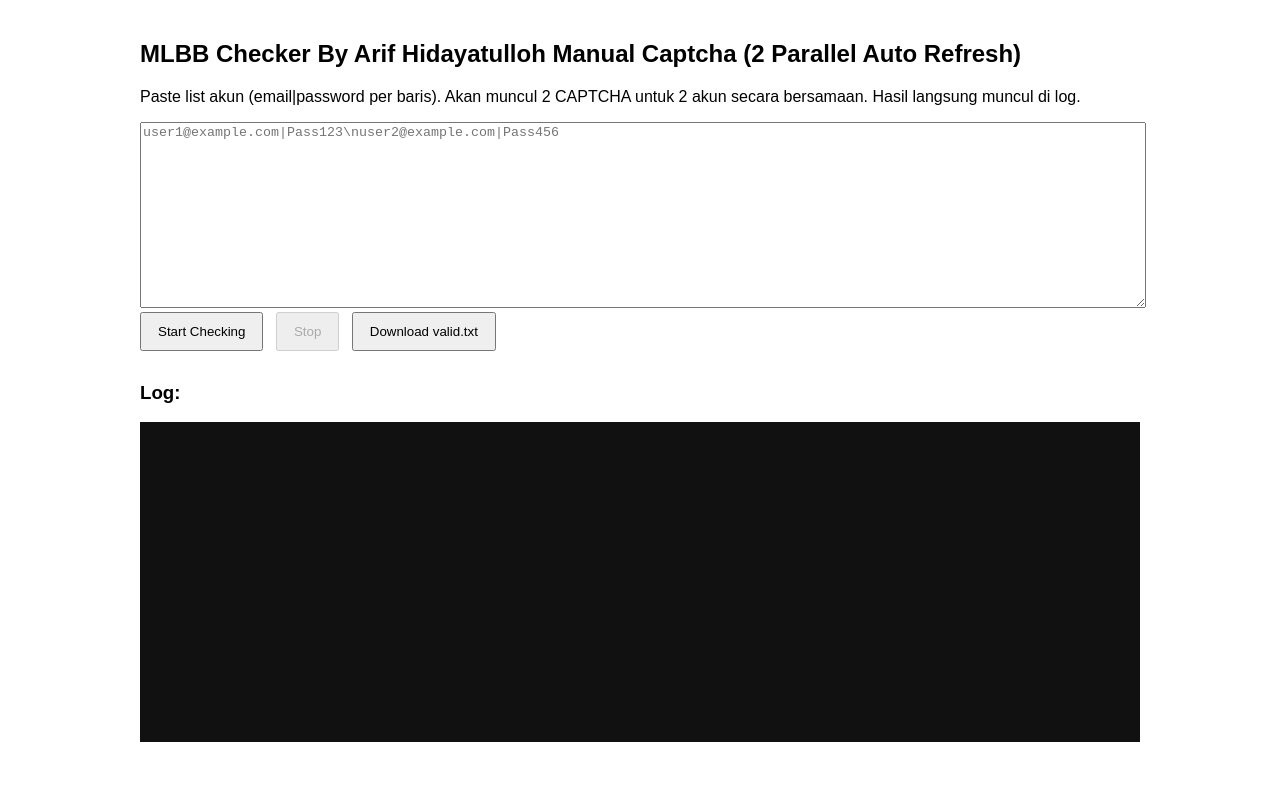
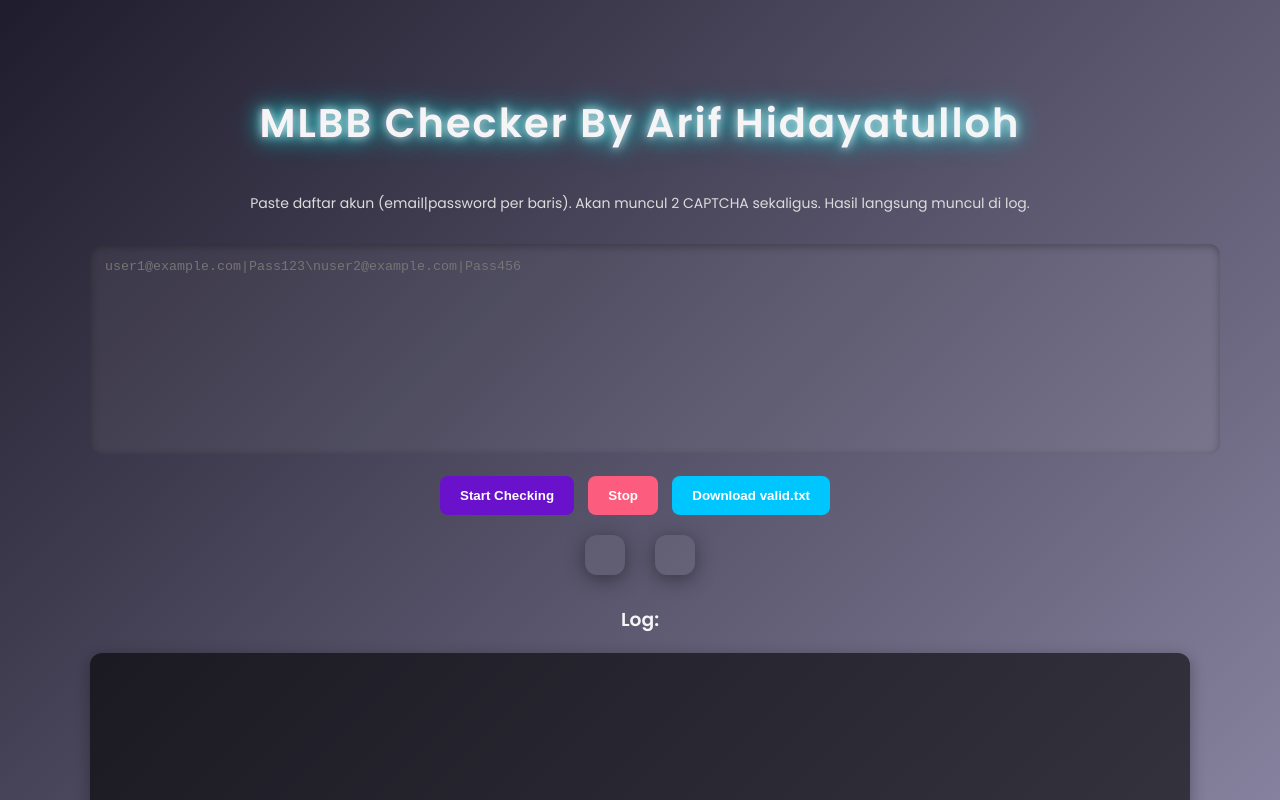
Before and after one commit to Nuykevinazmi/arif2, a plain HTML site: page index.html in a window 1280 px wide. Shown: the top 800 px of the page. Drawn offline with Linux system fonts and the light colour scheme.

Commit message:
Update index.html

```diff
--- a/index.html
+++ b/index.html
@@ -2,37 +2,149 @@
 <html lang="en">
 <head>
 <meta charset="UTF-8" />
-<title>MLBB Checker By Arif Hidayatulloh Manual Captcha - 2 Parallel (Auto Refresh)</title>
+<title>MLBB Checker By Arif Hidayatulloh</title>
+<link href="https://fonts.googleapis.com/css2?family=Poppins:wght@400;600&display=swap" rel="stylesheet">
 <script src="https://cstaticdun.126.net/load.min.js"></script>
 <style>
-  body { font-family: Arial; max-width: 1000px; margin: auto; padding: 20px; }
-  textarea { width: 100%; height: 180px; font-family: monospace; }
-  #captcha-container { margin: 12px 0; display: flex; gap: 20px; }
-  #log { background: #111; color: #eee; height: 300px; overflow-y: auto; padding: 10px; font-family: monospace; white-space: pre-wrap; }
-  button { padding: 10px 16px; cursor: pointer; margin-right: 8px; }
+  body {
+    font-family: 'Poppins', sans-serif;
+    max-width: 1100px;
+    margin: 40px auto;
+    padding: 20px;
+    background: linear-gradient(135deg, #1f1c2c, #928dab);
+    color: #f5f5f5;
+  }
+
+  h2 {
+    text-align: center;
+    margin-bottom: 40px;
+    font-weight: 700;
+    font-size: 40px;
+    color: #f5f5f5;
+    text-shadow: 3px 3px 8px rgba(0, 0, 0, 0.5), 0 0 25px rgba(255, 255, 255, 0.3), 0 0 5px rgba(0, 0, 0, 0.5);
+    letter-spacing: 2px;
+    background: -webkit-linear-gradient(45deg, #ff007f, #6a11cb, #00c6ff);
+    background-clip: text;
+    -webkit-background-clip: text;
+    animation: glowingText 2s ease-in-out infinite alternate;
+  }
+
+  @keyframes glowingText {
+    0% {
+      text-shadow: 0 0 5px rgba(255, 255, 255, 0.6), 0 0 10px rgba(255, 255, 255, 0.4);
+    }
+    50% {
+      text-shadow: 0 0 10px rgba(255, 255, 255, 0.8), 0 0 20px rgba(0, 255, 255, 0.7), 0 0 30px rgba(0, 255, 255, 0.6);
+    }
+    100% {
+      text-shadow: 0 0 5px rgba(255, 255, 255, 0.6), 0 0 10px rgba(255, 255, 255, 0.4);
+    }
+  }
+
+  p {
+    text-align: center;
+    font-size: 14px;
+    color: #dcdcdc;
+    margin-bottom: 30px;
+  }
+
+  textarea {
+    width: 100%;
+    height: 180px;
+    font-family: monospace;
+    border-radius: 10px;
+    border: none;
+    padding: 15px;
+    resize: none;
+    background: rgba(255,255,255,0.05);
+    color: #fff;
+    box-shadow: inset 0 2px 8px rgba(0,0,0,0.3);
+  }
+
+  button {
+    padding: 12px 20px;
+    font-weight: 600;
+    border-radius: 8px;
+    border: none;
+    cursor: pointer;
+    transition: all 0.3s ease;
+    margin-right: 10px;
+  }
+
+  #startBtn { background: #6a11cb; color: #fff; }
+  #startBtn:hover { background: #2575fc; }
+
+  #stopBtn { background: #fc5c7d; color: #fff; }
+  #stopBtn:hover { background: #ff758c; }
+
+  #downloadBtn { background: #00c6ff; color: #fff; }
+  #downloadBtn:hover { background: #0072ff; }
+
+  #captcha-container {
+    margin: 20px 0;
+    display: flex;
+    gap: 30px;
+    justify-content: center;
+  }
+
+  #captcha-root-0, #captcha-root-1 {
+    background: rgba(255,255,255,0.05);
+    padding: 20px;
+    border-radius: 12px;
+    box-shadow: 0 4px 20px rgba(0,0,0,0.4);
+  }
+
+  #log {
+    background: rgba(0,0,0,0.6);
+    color: #eee;
+    height: 300px;
+    overflow-y: auto;
+    padding: 15px;
+    font-family: monospace;
+    white-space: pre-wrap;
+    border-radius: 12px;
+    box-shadow: 0 4px 15px rgba(0,0,0,0.3);
+    margin-top: 10px;
+  }
+
   .ok { color: #7CFC00; }
   .bad { color: #FF6B6B; }
   .info { color: #FFD866; }
+
+  #status {
+    margin-top: 15px;
+    font-weight: 600;
+    text-align: center;
+    font-size: 16px;
+    color: #ffffff;
+  }
+
+  #log::-webkit-scrollbar { width: 8px; }
+  #log::-webkit-scrollbar-thumb { background: rgba(255,255,255,0.2); border-radius: 4px; }
+  #log::-webkit-scrollbar-track { background: rgba(0,0,0,0.1); }
 </style>
 </head>
 <body>
 
-<h2>MLBB Checker By Arif Hidayatulloh Manual Captcha (2 Parallel Auto Refresh)</h2>
-<p>Paste list akun (email|password per baris). Akan muncul 2 CAPTCHA untuk 2 akun secara bersamaan. Hasil langsung muncul di log.</p>
+<h2>MLBB Checker By Arif Hidayatulloh</h2>
+<p>Paste daftar akun (email|password per baris). Akan muncul 2 CAPTCHA sekaligus. Hasil langsung muncul di log.</p>
 
 <textarea id="combo" placeholder="user1@example.com|Pass123\nuser2@example.com|Pass456"></textarea>
 <br>
-<button id="startBtn">Start Checking</button>
-<button id="stopBtn" disabled>Stop</button>
-<button id="downloadBtn">Download valid.txt</button>
-<div id="status" style="margin-top:10px;"></div>
+<div style="text-align:center; margin-top: 15px;">
+  <button id="startBtn">Start Checking</button>
+  <button id="stopBtn" disabled>Stop</button>
+  <button id="downloadBtn">Download valid.txt</button>
+</div>
+
+<div id="status"></div>
 
 <div id="captcha-container">
   <div id="captcha-root-0"></div>
   <div id="captcha-root-1"></div>
 </div>
 
-<h3>Log:</h3>
+<h3 style="text-align:center; margin-top:30px;">Log:</h3>
 <div id="log"></div>
 
 <script>
```
